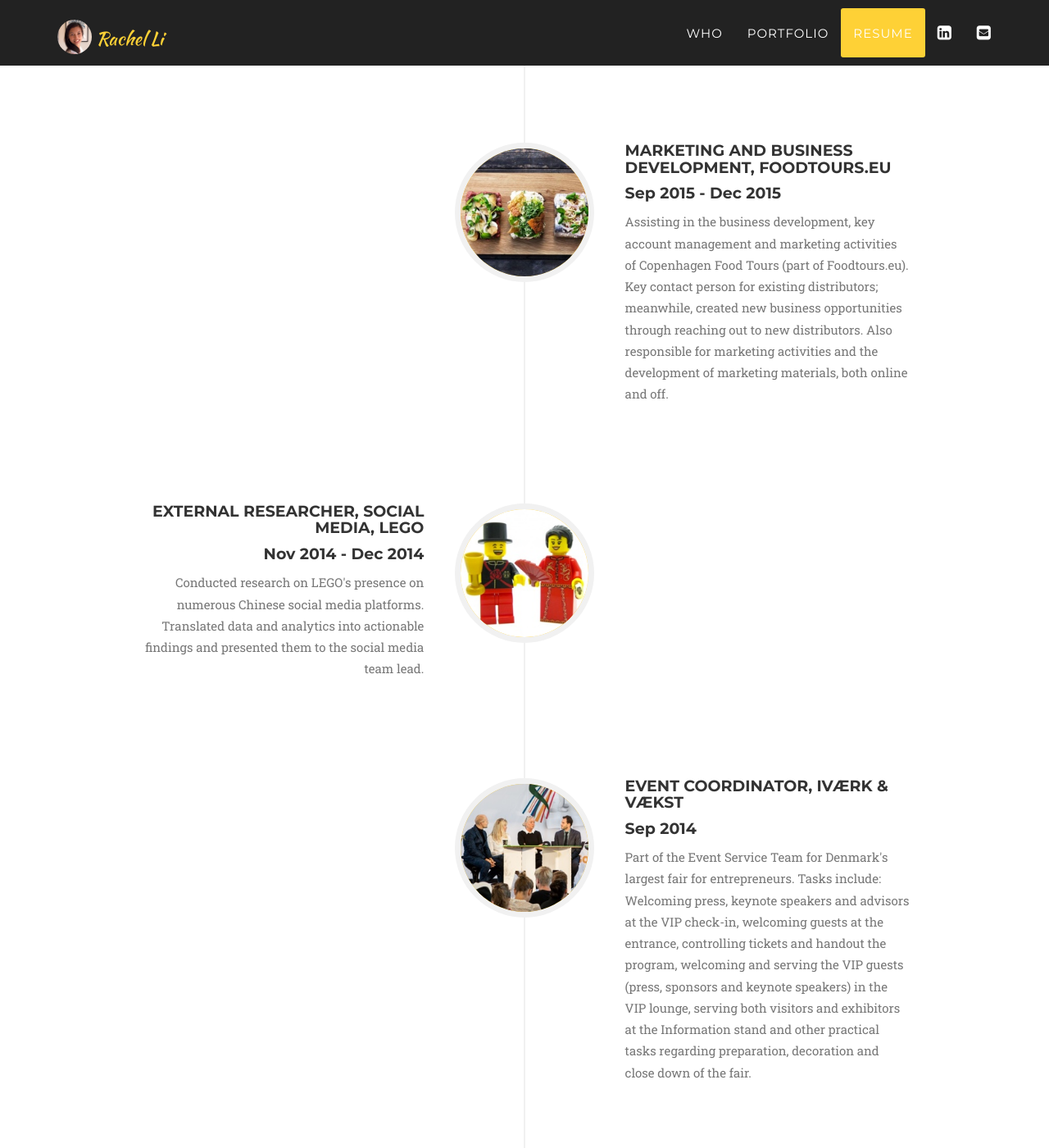
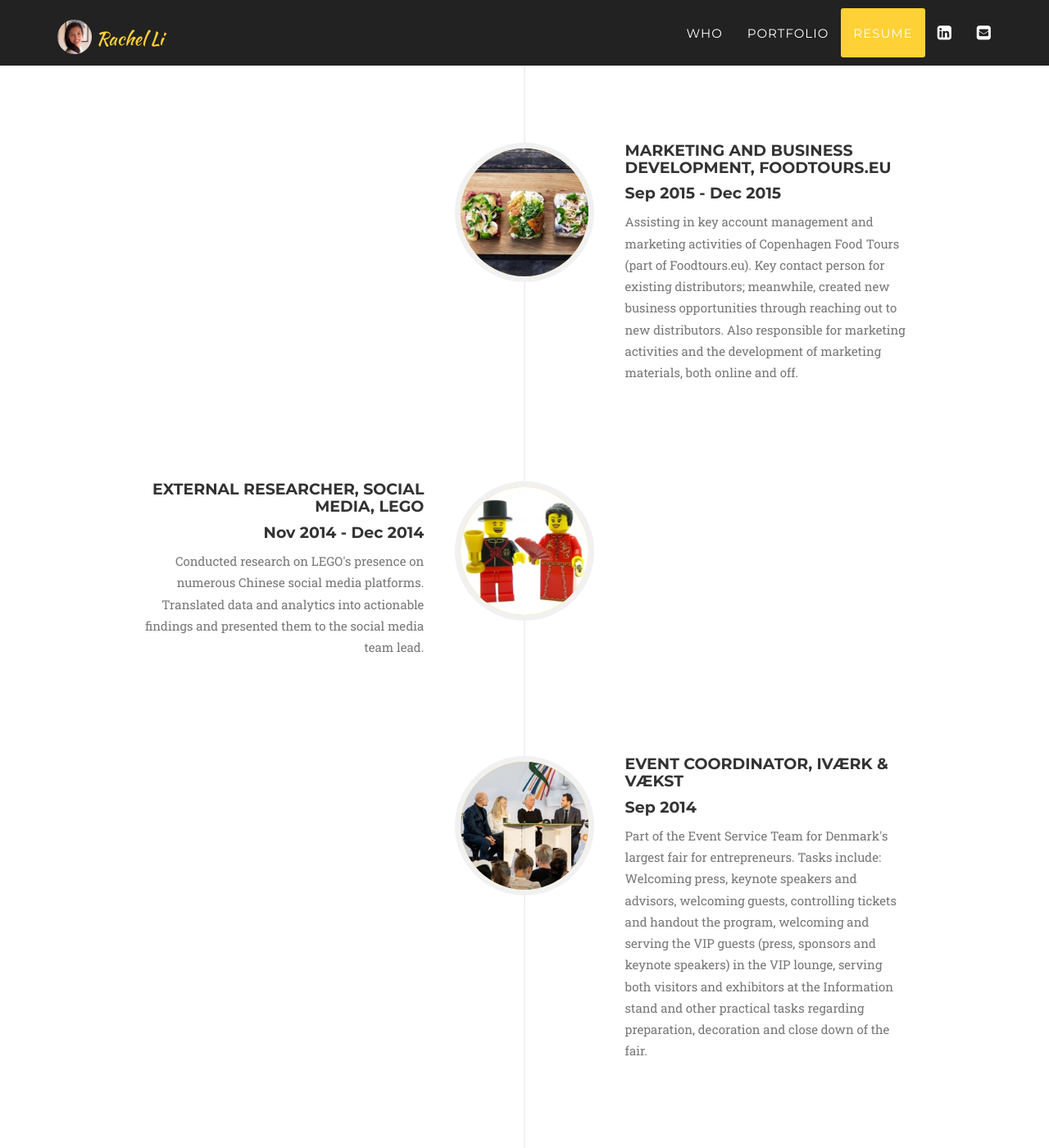
Before and after one commit to rachelsyli/rachelsyli.github.io, a Jekyll site: the page built from index.html, in a window 1280 px wide and 1400 px high, scrolled down 2843 px. Shown: the whole window at 82% size. Built offline with Jekyll 4.4.1, drawn with Linux system fonts in a browser that asks for light colours; some web fonts are replaced; some of the changed text lies outside the part shown.

Commit message:
Improved content

```diff
--- a/_includes/about.html
+++ b/_includes/about.html
@@ -34,7 +34,7 @@
                                     <h4 class="subheading">Sep 2015 - Dec 2015</h4>
                                 </div>
                                 <div class="timeline-body">
-                                    <p>Assisting in the business development, key account management and marketing activities of Copenhagen Food Tours (part of Foodtours.eu). Key contact person for existing distributors; meanwhile, created new business opportunities through reaching out to new distributors. Also responsible for marketing activities and the development of marketing materials, both online and off.</p>
+                                    <p>Assisting in key account management and marketing activities of Copenhagen Food Tours (part of Foodtours.eu). Key contact person for existing distributors; meanwhile, created new business opportunities through reaching out to new distributors. Also responsible for marketing activities and the development of marketing materials, both online and off.</p>
                                 </div>
                             </div>
                         </li>
@@ -63,7 +63,7 @@
                                 </div>
                                 <div class="timeline-body">
                                     <p>Part of the Event Service Team for Denmark's largest fair for entrepreneurs.
-                                    Tasks include: Welcoming press, keynote speakers and advisors at the VIP check-in, welcoming guests at the entrance, controlling tickets and handout the program, welcoming and serving the VIP guests (press, sponsors and keynote speakers) in the VIP lounge, serving both visitors and exhibitors at the Information stand and other practical tasks regarding preparation, decoration and close down of the fair.</p>
+                                    Tasks include: Welcoming press, keynote speakers and advisors, welcoming guests, controlling tickets and handout the program, welcoming and serving the VIP guests (press, sponsors and keynote speakers) in the VIP lounge, serving both visitors and exhibitors at the Information stand and other practical tasks regarding preparation, decoration and close down of the fair.</p>
                                 </div>
                             </div>
                         </li>
--- a/_includes/services.html
+++ b/_includes/services.html
@@ -29,7 +29,7 @@
                         <i class="fa fa-circle fa-stack-2x text-primary"></i>
                         <i class="fa fa-magic fa-stack-1x fa-inverse"></i>
                     </span>
-                    <h4 class="service-heading">Diverse skillsets</h4>
+                    <h4 class="service-heading">Diverse skill sets</h4>
                     <p>A combination of expertise in international business, marketing and tourism. Currently getting into coding (HTML, CSS mainly) and perfecting my Danish.</p>
                 </div>
             </div>
```
